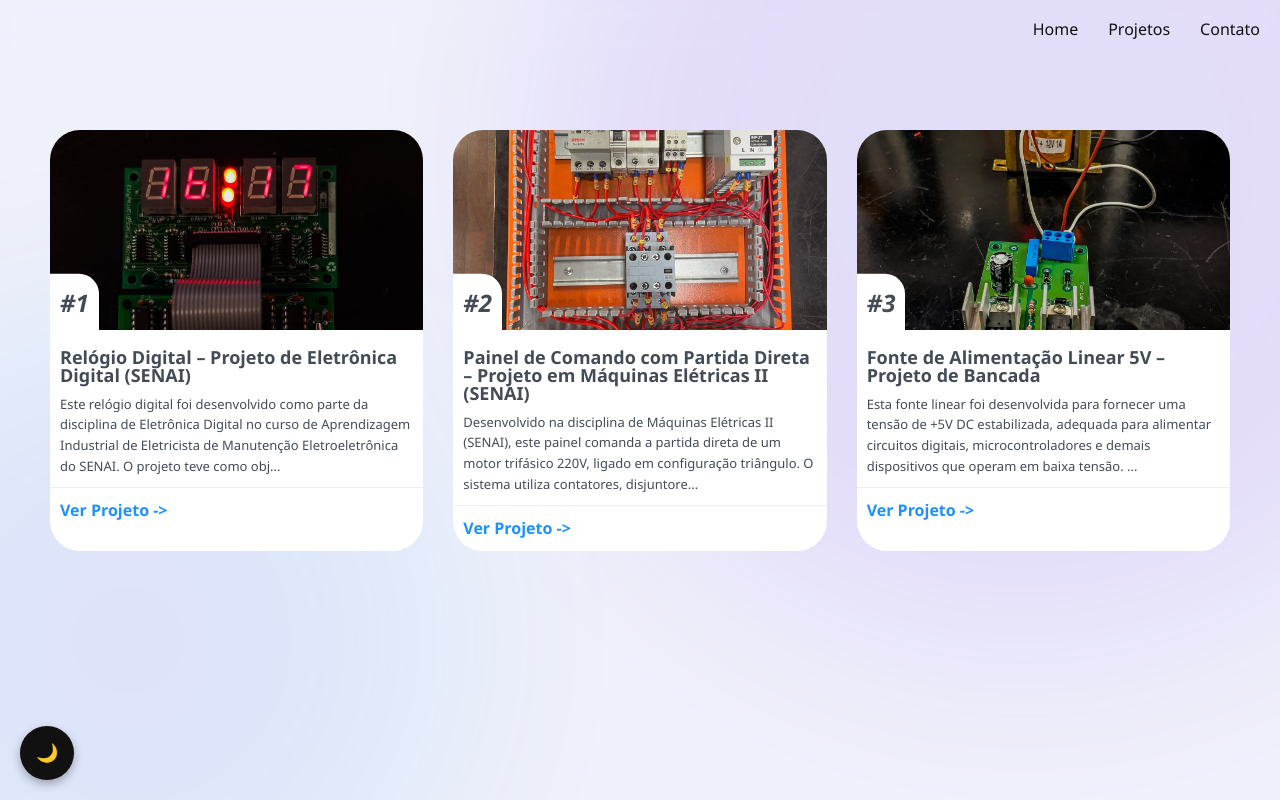
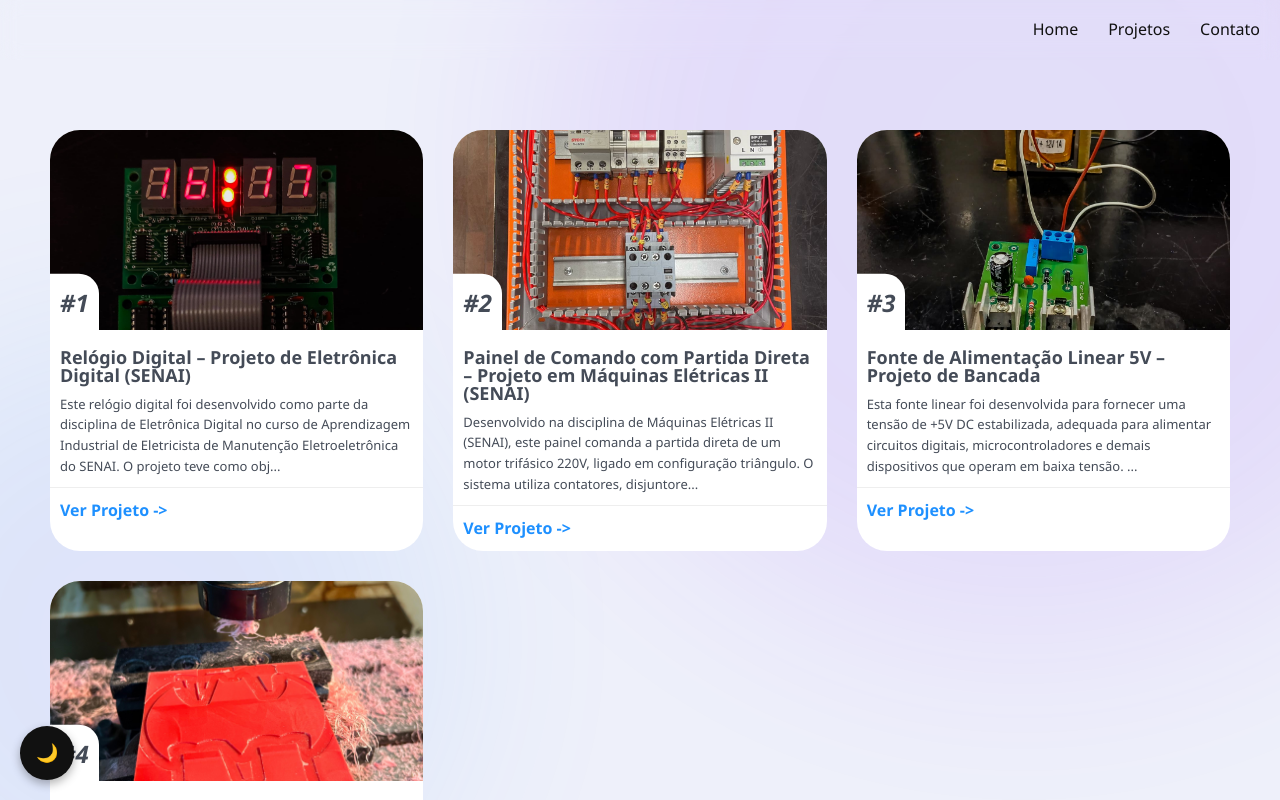
Before and after one commit to nathalyevitoria/Portifolio-Nathalye-Vitoria, a React (Vite) app: page /projects in a window 1280 px wide. Shown: the top 800 px of the page. Built offline with nearby package versions, Linux system fonts and the light colour scheme.

Commit message:
adição batman

```diff
--- a/src/data/ProjectsData.js
+++ b/src/data/ProjectsData.js
@@ -67,4 +67,73 @@ export const projects = [
       { type: "image", src: "/fonte4.jpeg" },
     ],
   },
+
+  { // id sempre com letras minusculas e sem numeros no começo
+    // craze para textos com formatação em paragrafos
+
+    id: "batman",
+    name: "BATMAN Usinado Em  Uma Frezadora CNC - MILLING MACHiNE",
+    description: `Esta fonte linear foi desenvolvida para fornecer uma tensão de +5V DC estabilizada, adequada para alimentar circuitos digitais, microcontroladores e demais dispositivos que operam em baixa tensão.
+
+    O circuito utiliza um transformador 12V-0-12V / 1A, seguido por um estágio de retificação em ponte, filtragem com capacitor eletrolítico e regulação de tensão através do regulador linear 7805, garantindo uma saída estável e protegida contra sobrecargas térmicas e de corrente. O layout da placa inclui dissipadores de calor para os reguladores, bornes de fácil conexão e LED indicador de funcionamento.
+
+    Características técnicas:
+
+    Tensão de entrada: 12V AC (via transformador)
+
+    Tensão de saída: +5V DC
+
+    Corrente máxima: até 1A
+
+    Regulação com CI 7805
+
+    Filtragem com capacitor de 2200 µF
+
+    Proteção térmica e contra curto-circuito
+
+    Indicador visual de operação (LED)`,
+    image: "/bat.jpeg",
+    media: [
+      { type: "image", src: "/bat.jpeg" },
+      { type: "image", src: "/bat.jpeg" },
+      { type: "image", src: "/bat.jpeg" },
+      { type: "image", src: "/bat.jpeg" },
+    ],
+  }
+
 ];
+
+// // {
+  //   // Template de projeto
+  //   // Obrigatórios letra minuscula no id
+  //   id: "test1",
+  //   // Título do projeto
+  //   name: "Teste",
+  //   // Utilizar crases em descrição para formatação de parágrafos
+  //   description: `Teste parágrafo 1
+
+  //   Teste parágrafo 2
+
+  //   Teste parágrafo 3
+
+  //   Teste parágrafo 4
+
+  //   Teste parágrafo 5
+
+  //   Teste parágrafo 6
+
+  //   Teste parágrafo 7`,
+  //   // Imagem principal que vai ser exibida no card
+  //   image: "/nuvem.jpg",
+  //   // Imagens que vão ser exibidas no carrossel
+  //   media: [
+  //     // Primeira Imagem do carrossel
+  //     { type: "image", src: "/nuvem.jpeg" },
+  //     // Segunda Imagem do carrossel
+  //     { type: "image", src: "/nuvem.jpeg" },
+  //     // Terceira Imagem do carrossel
+  //     { type: "image", src: "/nuvem.jpeg" },
+  //     // Quarta Imagem do carrossel
+  //     { type: "image", src: "/nuvem.jpeg" },
+  //   ],
+  // },
--- a/src/styles/global.css
+++ b/src/styles/global.css
@@ -113,7 +113,7 @@ span {
 
 .avatar{
     text-align: right;
-    animation: float 7s ease-in-out infinite;
+    animation: float 3s ease-in-out infinite;
 }
 
 @keyframes float {
```
Also changed, not shown: public/bat.jpeg (added).
